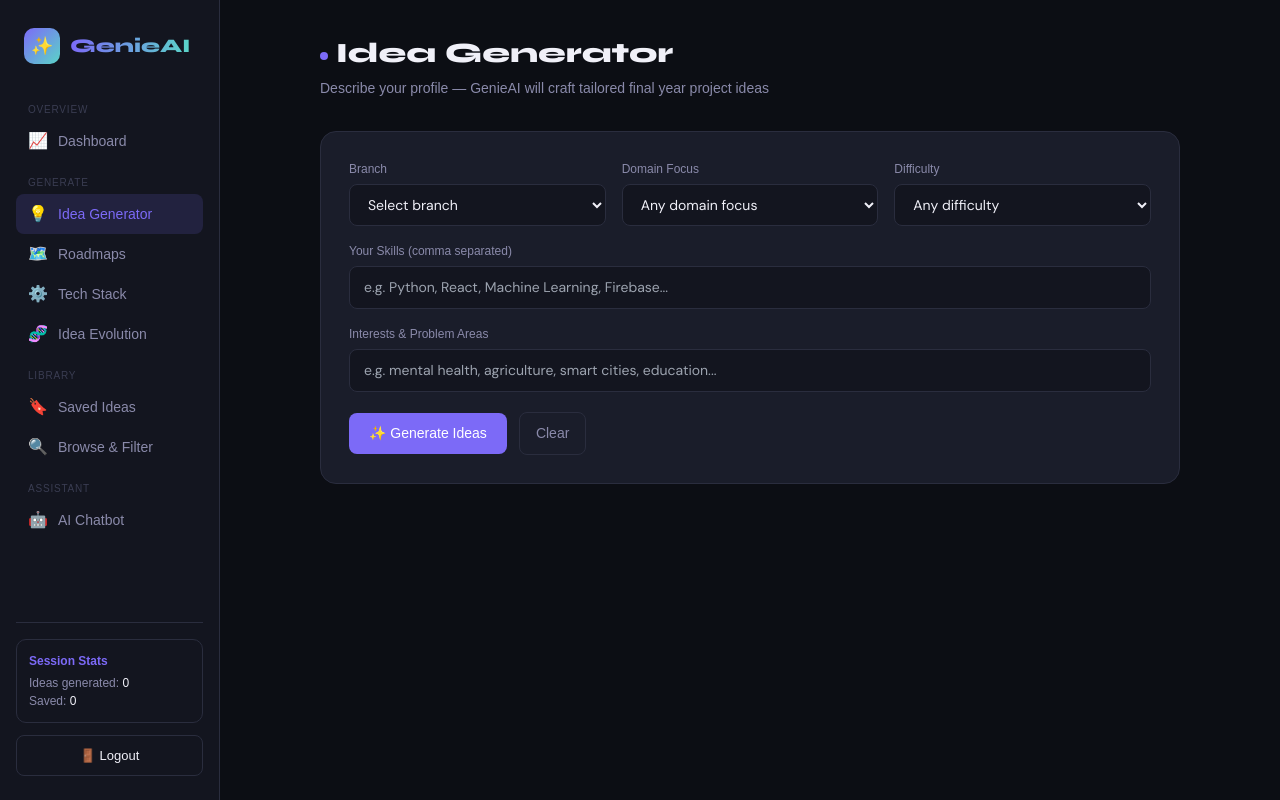
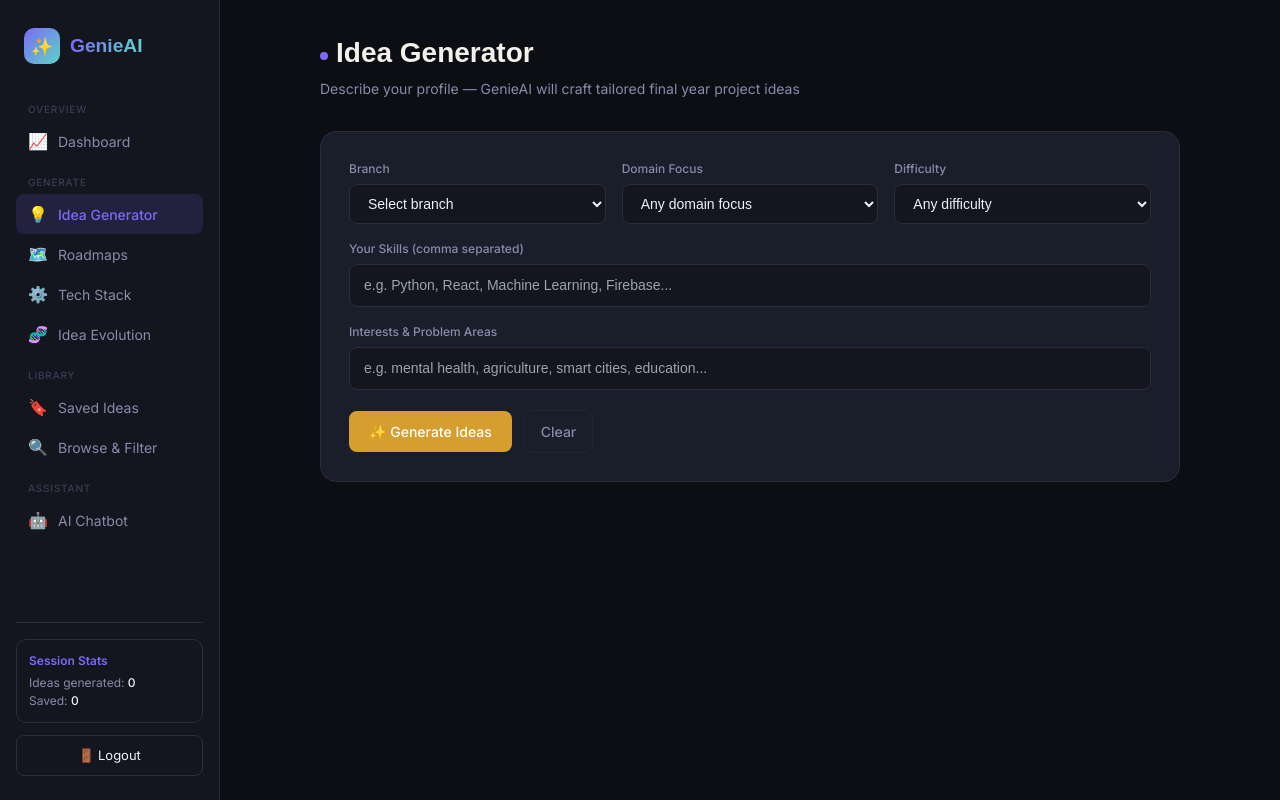
Before and after one commit to ananya082singh/genieai, a React (Vite) app in the folder frontend/: page / in a window 1280 px wide. Built offline with nearby package versions, Linux system fonts and the light colour scheme; sample sign-in values are in the browser's storage.

Commit message:
style: configure obsidian & sand theme variables and set Jakarta/Inter typography

```diff
--- a/frontend/index.html
+++ b/frontend/index.html
@@ -6,7 +6,7 @@
     <title>GenieAI</title>
     <link rel="preconnect" href="https://fonts.googleapis.com" />
     <link rel="preconnect" href="https://fonts.gstatic.com" crossorigin />
-    <link href="https://fonts.googleapis.com/css2?family=Syne:wght@400;700;800&family=DM+Sans:wght@300;400;500&display=swap" rel="stylesheet" />
+    <link href="https://fonts.googleapis.com/css2?family=Plus+Jakarta+Sans:wght@400;500;600;700;800&family=Inter:wght@300;400;500;600;700&display=swap" rel="stylesheet" />
   </head>
   <body>
     <div id="root"></div>
--- a/frontend/src/index.css
+++ b/frontend/src/index.css
@@ -2,15 +2,107 @@
 @tailwind components;
 @tailwind utilities;
 
-* { box-sizing: border-box; margin: 0; padding: 0; }
-body { background: #0c0e14; color: #f0f0f8; font-family: sans-serif; min-height: 100vh; }
-.btn-primary { padding: 10px 20px; border-radius: 8px; border: none; cursor: pointer; background: #7c6af7; color: white; font-size: 14px; }
-.btn-primary:disabled { opacity: 0.5; cursor: not-allowed; }
-.btn-ghost { padding: 10px 16px; border-radius: 8px; border: 1px solid #2a2d3e; cursor: pointer; background: transparent; color: #8a8aaa; font-size: 14px; }
-.loader { display: inline-block; width: 14px; height: 14px; border: 2px solid rgba(255,255,255,0.3); border-top-color: white; border-radius: 50%; animation: spin 0.6s linear infinite; }
-@keyframes spin { to { transform: rotate(360deg); } }
+:root {
+  /* Dark Theme (Default) */
+  --bg-app: #0D0E12;
+  --bg-card: #151821;
+  --bg-input: #1a1d2a;
+  --border: #222533;
+  --text-primary: #f4f1ea;
+  --text-secondary: #8a8aaa;
+  --accent: #d69e2e;
+  --accent-hover: #b8841e;
+  --accent-bg: rgba(214, 158, 46, 0.15);
+  --font-display: 'Plus Jakarta Sans', sans-serif;
+  --font-body: 'Inter', sans-serif;
+}
+
+[data-theme="light"] {
+  /* Light Theme */
+  --bg-app: #faf8f5;
+  --bg-card: #ffffff;
+  --bg-input: #f4f1ea;
+  --border: #e6e2db;
+  --text-primary: #1c1e22;
+  --text-secondary: #6e7075;
+  --accent: #b7791f;
+  --accent-hover: #966014;
+  --accent-bg: rgba(183, 121, 31, 0.15);
+}
+
+* {
+  box-sizing: border-box;
+  margin: 0;
+  padding: 0;
+}
+
+body {
+  background: var(--bg-app);
+  color: var(--text-primary);
+  font-family: var(--font-body);
+  min-height: 100vh;
+  transition: background-color 0.2s ease, color 0.2s ease;
+}
+
+h1, h2, h3, h4, h5, h6 {
+  font-family: var(--font-display);
+}
+
+.btn-primary {
+  padding: 10px 20px;
+  border-radius: 8px;
+  border: none;
+  cursor: pointer;
+  background: var(--accent);
+  color: #ffffff;
+  font-size: 14px;
+  font-weight: 500;
+  font-family: var(--font-body);
+  transition: background-color 0.2s, opacity 0.2s;
+}
+.btn-primary:hover:not(:disabled) {
+  background: var(--accent-hover);
+}
+.btn-primary:disabled {
+  opacity: 0.5;
+  cursor: not-allowed;
+}
+
+.btn-ghost {
+  padding: 10px 16px;
+  border-radius: 8px;
+  border: 1px solid var(--border);
+  cursor: pointer;
+  background: transparent;
+  color: var(--text-secondary);
+  font-size: 14px;
+  font-weight: 500;
+  font-family: var(--font-body);
+  transition: all 0.2s;
+}
+.btn-ghost:hover:not(:disabled) {
+  background: var(--bg-input);
+  color: var(--text-primary);
+  border-color: var(--accent);
+}
+
+.loader {
+  display: inline-block;
+  width: 14px;
+  height: 14px;
+  border: 2px solid rgba(255,255,255,0.3);
+  border-top-color: var(--text-primary);
+  border-radius: 50%;
+  animation: spin 0.6s linear infinite;
+}
+
+@keyframes spin {
+  to { transform: rotate(360deg); }
+}
+
 .card {
-  background: #1a1d2a;
-  border: 1px solid #2a2d3e;
+  background: var(--bg-card);
+  border: 1px solid var(--border);
   border-radius: 12px;
+  transition: background-color 0.2s, border-color 0.2s;
 }
```
